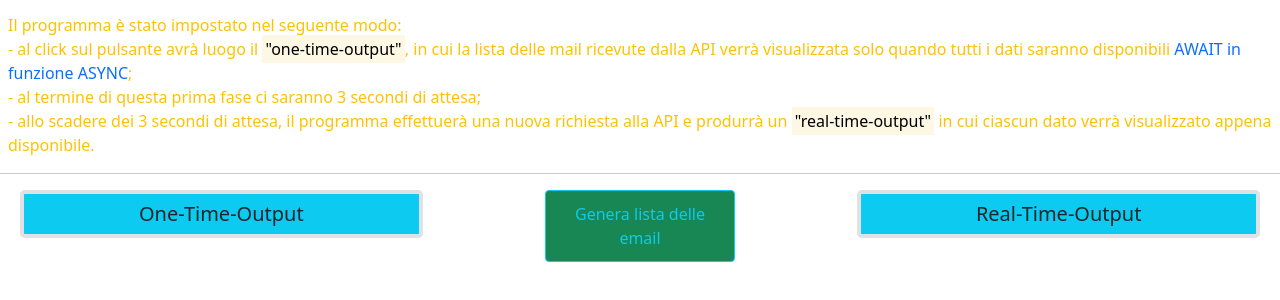
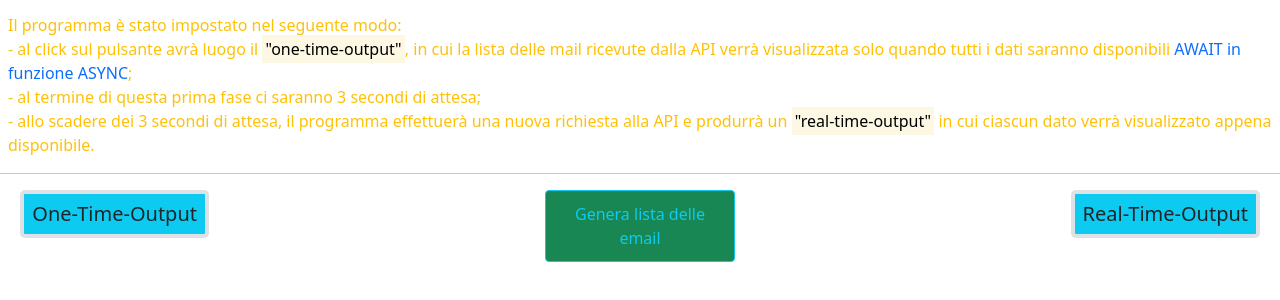
Before and after one commit to MicheleFranciolapilla/vue-email-list, a plain HTML site: page index.html in a window 1280 px wide. Shown: the part 136-436 px from the top of the page. Drawn offline with nearby package versions, Linux system fonts and the light colour scheme.

Commit message:
Files commentati

```diff
--- a/index.html
+++ b/index.html
@@ -13,6 +13,7 @@
     <div id="vue_app">
         <h1 class="text-center text-primary">Email address list by Boolean API</h1>
         <h2>Generazione e stampa di 10 indirizzi email ricavati da API Boolean <span class="fs-6 text-info">({{boolean_API}})</span></h2>
+        <!-- Paragrafo informativo visibile nella fase iniziale ed invisibile (per liberare spazio in pagina) dopo la pressione del pulsante che da il via alla logica -->
         <p v-if="!done" class="text-warning ps-2 my-3">
             Il programma è stato impostato nel seguente modo: <br>
             - al click sul pulsante avrà luogo il <mark>"one-time-output"</mark>, in cui la lista delle mail ricevute dalla API verrà visualizzata solo quando tutti i dati saranno disponibili <span class="text-primary">AWAIT in funzione ASYNC</span>; <br>
@@ -21,24 +22,29 @@
         </p>
         <hr>
         <div class="row justify-content-between mt-3 mx-auto p-0">
-            <div class="col-4 ms-2">
+            <!-- Lo spazio dedicato agli headers delle tabelle e dunque alle tabelle stesse, cambia tra il "pre-pressione pulsante" ed il "post-pressione pulsante" -->
+            <!-- La variabile booleana "done" separa le fasi del programma tra (done = false ==> pulsante non ancora premuto) e (done = true ==> pulsante premuto) -->
+            <div class="ms-2" v-bind:class="(done) ? ('col-5') : ('col-2')">
                 <h5 class="bg-info text-center border border-4 rounded-3 py-2">One-Time-Output</h5>
                 <table class="table table-striped border border-3 rounded-2">
+                    <!-- L'intestazione delle tabelle appare solo dopo la pressione del pulsante -->
                     <thead v-if="done">
                         <tr>
                             <th scope="col">#</th>
                             <th scope="col">Email</th>
                         </tr>
                     </thead>
+                    <!-- I tbody delle tabelle hanno un id utilizzato per targetizzarle in fase di riempimento delle stesse con i dati ricavati dalla API -->
                     <tbody id="one_time_list">
-
                     </tbody>
                 </table>
             </div>
+            <!-- Il pulsante sparisce dopo essere stato premuto -->
             <div v-if="!done" class="col-2 d-flex justify-content-center">
                 <button class="btn btn-success btn-outline-info" @click="data_output()">Genera lista delle email</button>
             </div>
-            <div class="col-4 me-2">
+            <!-- La seconda tabella ha le stesse identiche caratteristiche della prima -->
+            <div class="me-2" v-bind:class="(done) ? ('col-5') : ('col-2')">
                 <h5 class="bg-info text-center border border-4 rounded-3 py-2">Real-Time-Output</h5>
                 <table class="table table-striped border border-3 rounded-2">
                     <thead v-if="done">
@@ -48,19 +54,17 @@
                         </tr>
                     </thead>
                     <tbody id="real_time_list">
-
                     </tbody>
                 </table>
             </div>
         </div>
-
     </div>
 
     <!-- Axios CDN -->
     <script src="https://cdn.jsdelivr.net/npm/axios/dist/axios.min.js"></script>
     <!-- Boolean 5 CDN -->
     <script src="https://cdn.jsdelivr.net/npm/bootstrap@5.0.2/dist/js/bootstrap.bundle.min.js" integrity="sha384-MrcW6ZMFYlzcLA8Nl+NtUVF0sA7MsXsP1UyJoMp4YLEuNSfAP+JcXn/tWtIaxVXM" crossorigin="anonymous"></script>
-    <!-- Script per Vue 3 -->
+    <!-- Vue 3 CDN -->
     <script src="https://unpkg.com/vue@3/dist/vue.global.js"></script>
     <!-- File di script dedicato -->
     <script src="./main.js"></script>
```
Also changed, not shown: main.js (+8 -7 lines).
